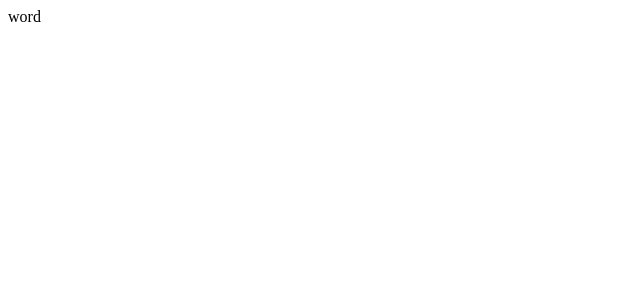
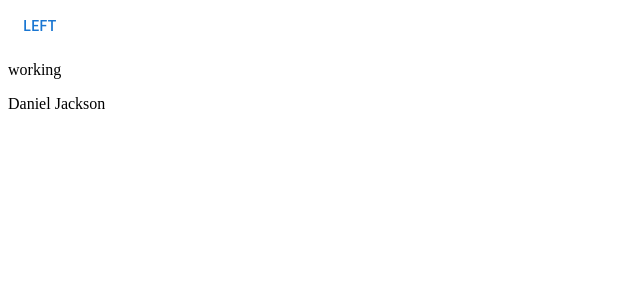
Before and after one commit to Code-Fellows-daniel-jacks/Food-and-Stuff, a React (Create React App) app: page / in a window 1280 px wide. Shown: the top 300 px of the page, without its empty margins (0-640 px from the left). Built offline with nearby package versions, Linux system fonts and the light colour scheme.

Commit message:
initial component and redux setup completed. App is passing down state through Provider and components are accessing that

```diff
--- a/package.json
+++ b/package.json
@@ -3,7 +3,10 @@
   "version": "0.1.0",
   "private": true,
   "dependencies": {
+    "@emotion/react": "^11.8.1",
+    "@emotion/styled": "^11.8.1",
     "@material-ui/core": "^5.0.0-beta.5",
+    "@mui/material": "^5.4.4",
     "@testing-library/jest-dom": "^5.16.2",
     "@testing-library/react": "^12.1.3",
     "@testing-library/user-event": "^13.5.0",
--- a/src/App.js
+++ b/src/App.js
@@ -1,8 +1,20 @@
+import { Provider } from 'react-redux';
+
+import store from './store';
+
+import Header from './components/header';
+import Categories from './components/categories';
+import Footer from './components/footer';
+
+const reduxStore = store();
+
 function App() {
   return (
-    <div>
-      word
-    </div>
+    <Provider store={reduxStore}>
+      <Header />
+      <Categories />
+      <Footer />
+    </Provider>
   );
 }
 
--- /dev/null
+++ b/src/components/categories/index.js
@@ -0,0 +1,18 @@
+import { connect } from 'react-redux';
+
+function Categories({ categories }) {
+  console.log(categories);
+  return (
+    <div>
+      <p>working</p>
+    </div>
+  )
+}
+
+function mapStateToProps(state) {
+  return ({
+    categories: state.category.categories,
+  })
+}
+
+export default connect(mapStateToProps)(Categories);
--- /dev/null
+++ b/src/components/footer/index.js
@@ -0,0 +1,9 @@
+function Footer() {
+  return (
+    <footer>
+      Daniel Jackson
+    </footer>
+  )
+}
+
+export default Footer;
--- /dev/null
+++ b/src/components/header/index.js
@@ -0,0 +1,39 @@
+import React, { useState } from 'react';
+import { connect } from 'react-redux'; // a function to connect the component to the store
+import { Button, Drawer } from '@mui/material';
+
+function Header({ categories }) {
+  const [open, toggleOpen] = useState(false);
+
+  function toggleDrawer() {
+    toggleOpen(!open);
+  }
+
+  const anchor = 'left';
+
+  return (
+    <React.Fragment key={anchor}>
+      <Button onClick={toggleDrawer}>{'left'}</Button>
+      <Drawer
+        anchor={'left'}
+        open={open}
+        onClose={toggleDrawer}
+      >
+        <h1>This is my Header Drawer</h1>
+        {categories.map((category, idx) => {
+          return (
+            <div key={category + idx}>{category}</div>
+          )
+        })}
+      </Drawer>
+    </React.Fragment>
+  )
+}
+
+const mapStateToProps = (state) => {
+  return {
+    categories: state.category.categories,
+  }
+}
+
+export default connect(mapStateToProps)(Header);
--- /dev/null
+++ b/src/store/categories.js
@@ -0,0 +1,24 @@
+const initialState = {
+  categories: ['shoes', 'tops', 'bottoms'],
+  activeCategory: 'shoes',
+}
+
+const categoryReducer = (state = initialState, action) => {
+  let { type, payload } = action;
+
+  switch (type) {
+    case 'CHANGE_CATEGORY':
+      return { ...state, activeCategory: payload }
+    default:
+      return state;
+  }
+}
+
+export function changeCategory(category) {
+  return {
+    type: 'CHANGE_CATEGORY',
+    payload: category,
+  }
+}
+
+export default categoryReducer;
--- /dev/null
+++ b/src/store/index.js
@@ -0,0 +1,14 @@
+import { createStore, combineReducers } from 'redux';
+import { composeWithDevTools } from 'redux-devtools-extension';
+
+import categoryReducer from './categories.js';
+
+const reducers = combineReducers({
+  category: categoryReducer,
+});
+
+const store = () => {
+  return createStore(reducers, composeWithDevTools());
+};
+
+export default store;
```
Also changed, not shown: src/components/products/Products.jsx (added), 1 other file (tests, documents, lock files or other folders).
